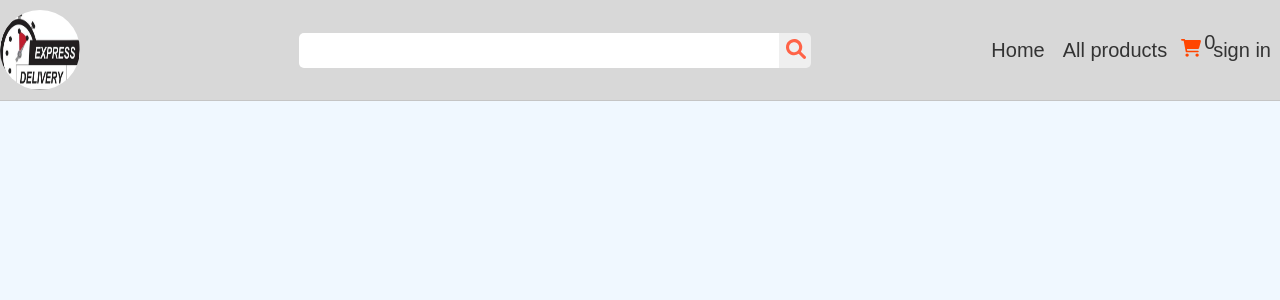
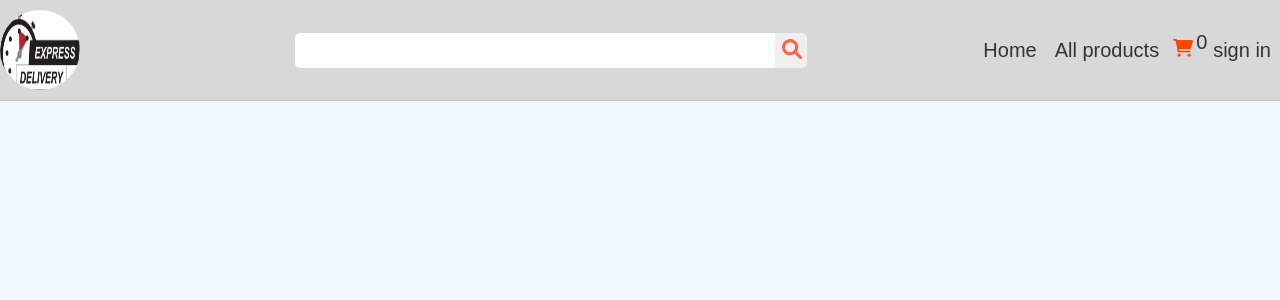
Before and after one commit to n-julie/Tracking-Delivery, a PHP site: page / in a window 1280 px wide. Shown: the top 300 px of the page. Run offline with PHP 8.4, Linux system fonts and the light colour scheme; data that the repository does not hold is empty; some libraries are stand-ins or nearby versions.

Commit message:
initial change

```diff
--- a/files/dashboard.php
+++ b/files/dashboard.php
@@ -69,7 +69,7 @@ include "./class.cart.php";
               <?php
             }else{
               ?>
-            <div class="nvv">
+            <div class="nvv" style="margin-left: 8px;">
               <a href="?ref-dashboard&ref2=userLogin">sign in</a>
             </div>
               <?php
```
